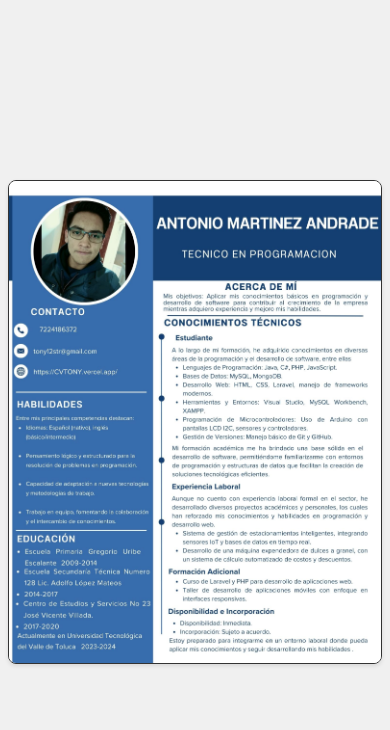
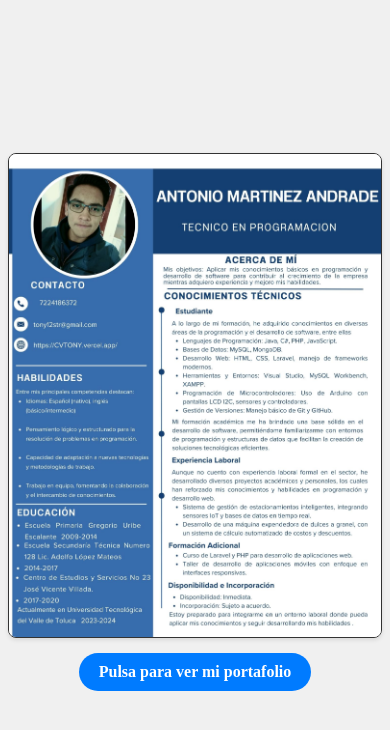
Before and after one commit to tony12str/CVTONY, a plain HTML site: page index.html in a window 390 px wide. Drawn offline with Linux system fonts and the light colour scheme.

Commit message:
Agregar enlace al portafolio debajo de la imagen

```diff
--- a/index.html
+++ b/index.html
@@ -9,6 +9,7 @@
 <body>
   <div class="container">
     <img src="images/CV-TONY1.jpg" alt="Mi Curriculum Vitae">
+    <a href="https://portafolio-tony-p2uk.vercel.app/#projects" class="portfolio-link">Pulsa para ver mi portafolio</a>
   </div>
 </body>
 </html>
--- a/style.css
+++ b/style.css
@@ -12,7 +12,7 @@ body {
   .container {
     text-align: center;
     width: 100%;
-    max-width: 800px; /* Limita el ancho máximo para pantallas grandes */
+    max-width: 800px;
     padding: 10px;
     box-sizing: border-box;
   }
@@ -27,6 +27,28 @@ body {
     margin: 0 auto;
   }
 
+  .portfolio-link {
+    display: inline-block;
+    margin-top: 20px;
+    padding: 12px 24px;
+    background-color: #007bff;
+    color: white;
+    text-decoration: none;
+    font-size: 18px;
+    font-weight: bold;
+    border-radius: 25px;
+    transition: background-color 0.3s ease, transform 0.2s ease;
+  }
+
+  .portfolio-link:hover {
+    background-color: #0056b3;
+    transform: scale(1.05);
+  }
+
+  .portfolio-link:active {
+    transform: scale(0.95);
+  }
+
   /* Optimización para celulares */
   @media (max-width: 600px) {
     .container {
@@ -34,9 +56,15 @@ body {
     }
 
     img {
-      width: 98%; /* Aumenta el ancho para ocupar casi toda la pantalla */
-      max-width: none; /* Elimina restricciones de ancho máximo */
-      border: 1px solid #333; /* Borde más fino */
-      box-shadow: 0 2px 4px rgba(0, 0, 0, 0.1); /* Sombra más sutil */
+      width: 98%;
+      max-width: none;
+      border: 1px solid #333;
+      box-shadow: 0 2px 4px rgba(0, 0, 0, 0.1);
+    }
+
+    .portfolio-link {
+      font-size: 16px;
+      padding: 10px 20px;
+      margin-top: 15px;
     }
   }
```
